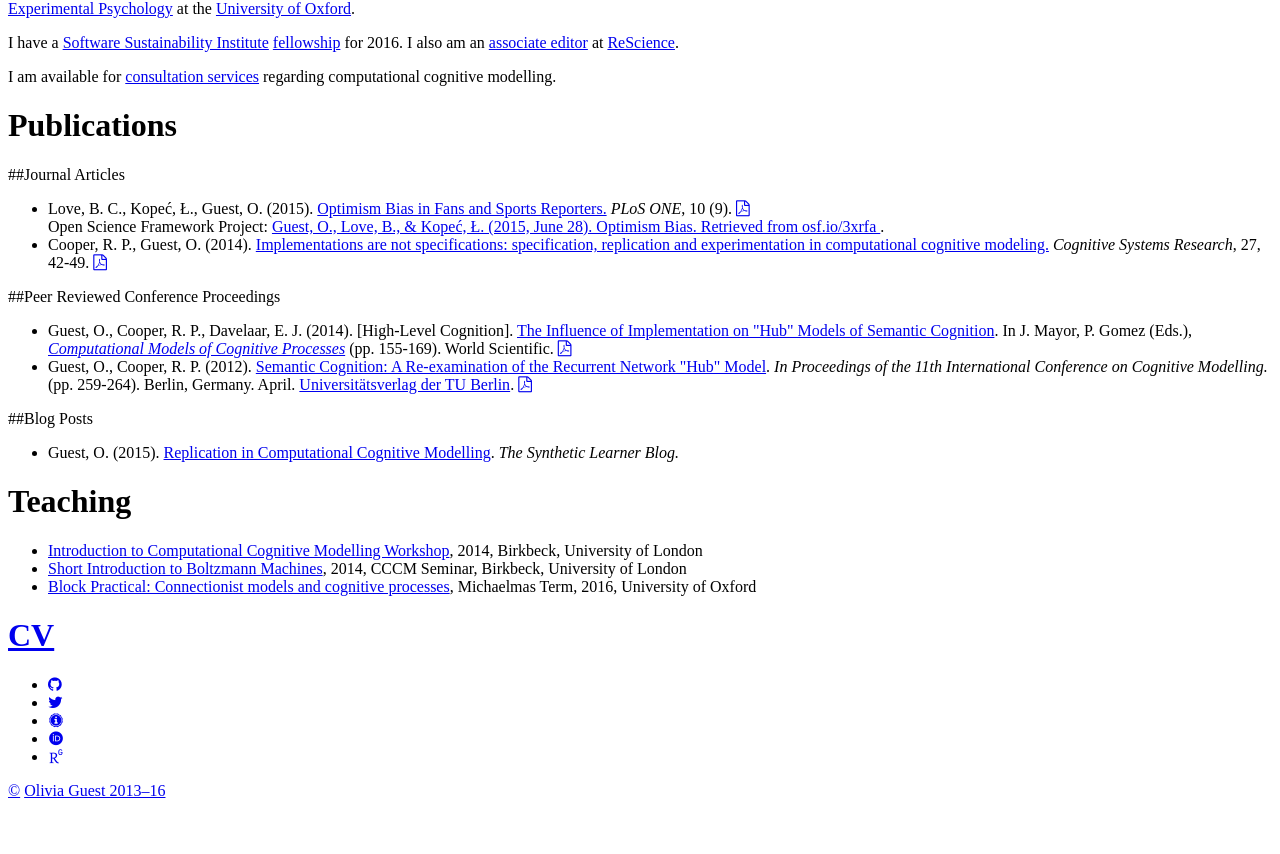
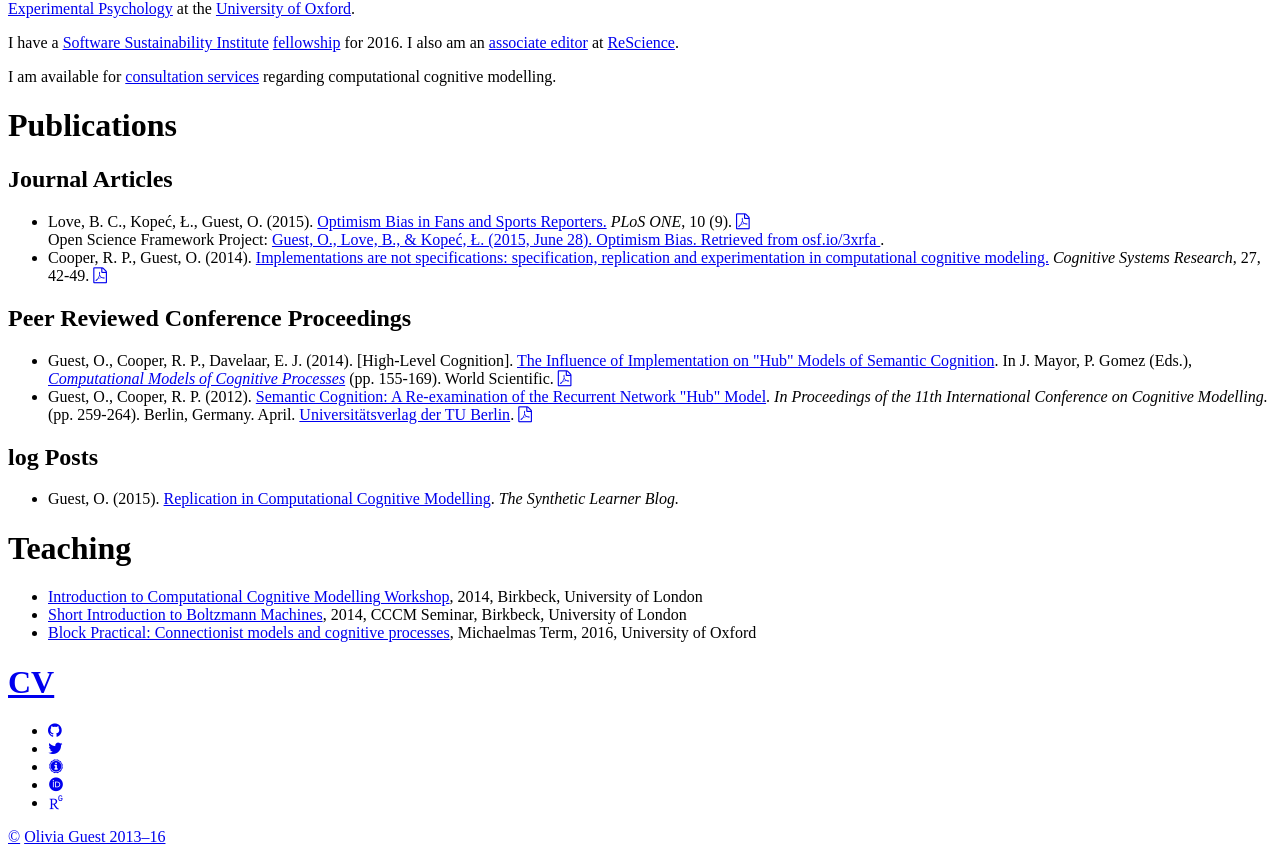
Before and after one commit to oliviaguest/oliviaguest.github.io, a Jekyll site: the page built from index.html, in a window 1280 px wide, cut to the strip 506-1360 px from the top of the page. Built offline with Jekyll 4.4.1, drawn with Linux system fonts in a browser that asks for light colours; nearby versions of some CDN libraries; some web fonts are replaced; before the commit the page ends 1314 px from its top, so only the background shows below that.

Commit message:
Update index.html

```diff
--- a/index.html
+++ b/index.html
@@ -30,8 +30,33 @@ layout: default
 
 		  <h1>Publications</h1>
 		        <div>
-		        {% include publications.md %}
-		        </div>
+				<h2>Journal Articles</h2>
+				<ul class="cv">
+				  <li class="cv">Love, B. C., Kopeć, Ł., Guest, O. (2015). <a href="//dx.doi.org/10.1371/journal.pone.0137685">Optimism Bias in Fans and Sports Reporters.</a> <em>PLoS ONE</em>, 10 (9).
+				  <a href="//www.plosone.org/article/fetchObject.action?uri=info:doi/10.1371/journal.pone.0137685&representation=PDF"><i class="fa fa-file-pdf-o" aria-hidden="true"></i></a>
+				  <br/>
+				  Open Science Framework Project: <a href="//osf.io/3xrfa/">Guest, O., Love, B., & Kopeć, Ł. (2015, June 28). Optimism Bias. Retrieved from osf.io/3xrfa </a>.
+				  </li>
+
+				  <li class="cv">Cooper, R. P., Guest, O. (2014). <a href="//dx.doi.org/10.1016/j.cogsys.2013.05.001">Implementations are not specifications: specification, replication and experimentation in computational cognitive modeling.</a> <em>Cognitive Systems Research</em>, 27, 42-49.
+				  <a href="doc/cooper_14.pdf"><i class="fa fa-file-pdf-o" aria-hidden="true"></i></a></li>
+				</ul>
+
+				<h2>Peer Reviewed Conference Proceedings</h2>
+				<ul class="cv">
+				  <li class="cv">Guest, O., Cooper, R. P., Davelaar, E. J. (2014). [High-Level Cognition].
+				  <a href="doc/guest_14.pdf">The Influence of Implementation on "Hub" Models of Semantic Cognition</a>. In J. Mayor, P. Gomez (Eds.), <em><a href="http://www.worldscientific.com/worldscibooks/10.1142/8747">Computational Models of Cognitive Processes</a></em> (pp. 155-169). World Scientific.
+				  <a href="doc/guest_14.pdf"><i class="fa fa-file-pdf-o" aria-hidden="true"></i></a></li>
+
+				  <li class="cv">Guest, O., Cooper, R. P. (2012). <a href="//eprints.bbk.ac.uk/6758/">Semantic Cognition: A Re-examination of the Recurrent Network "Hub" Model</a>. <em>In Proceedings of the 11th International Conference on Cognitive Modelling.</em> (pp. 259-264). Berlin, Germany. April. <a href="http://www.ub.tu-berlin.de/">Universitätsverlag der TU Berlin</a>.
+				  <a href="doc/guest_12.pdf"><i class="fa fa-file-pdf-o" aria-hidden="true"></i></a></li>
+				</ul>
+
+				<h2>log Posts</h2>
+				  <ul class="cv">
+				  <li class="cv">Guest, O. (2015). <a href="//bootphon.blogspot.fr/2015/10/replication-in-computational-cognitive.html">Replication in Computational Cognitive Modelling</a>. <em>The Synthetic Learner Blog.</em></li>
+				  </ul>
+			</div>
 
 
 		  <h1>Teaching</h1>
```
